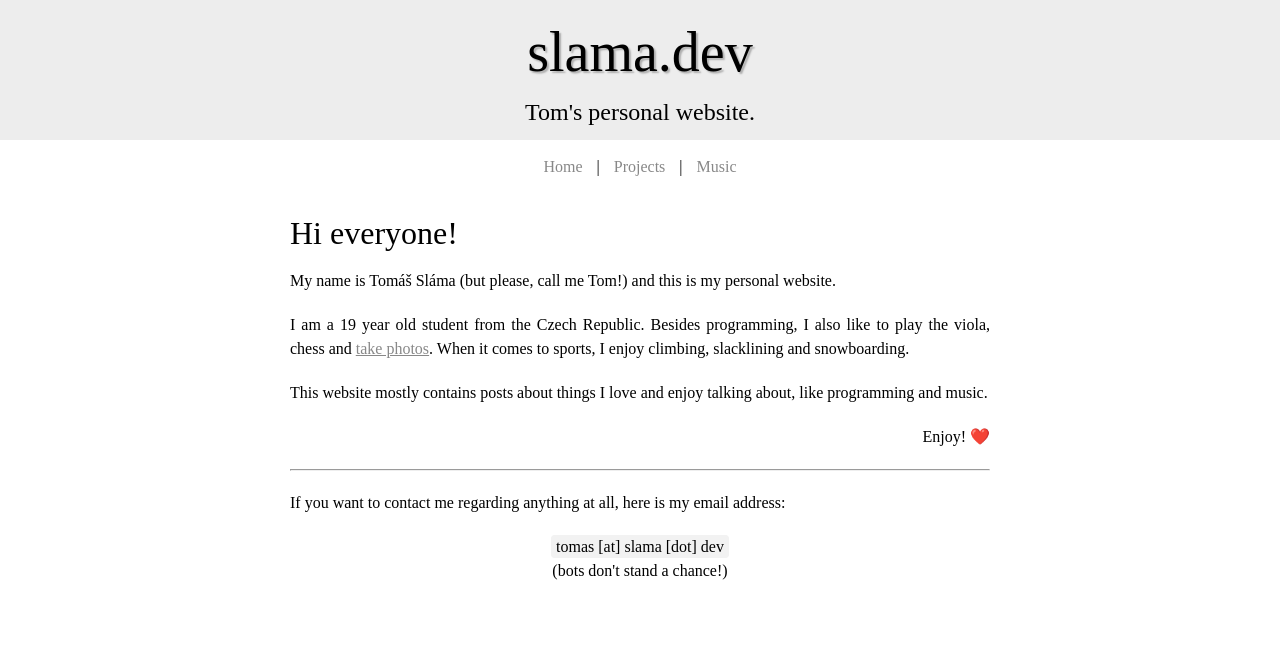
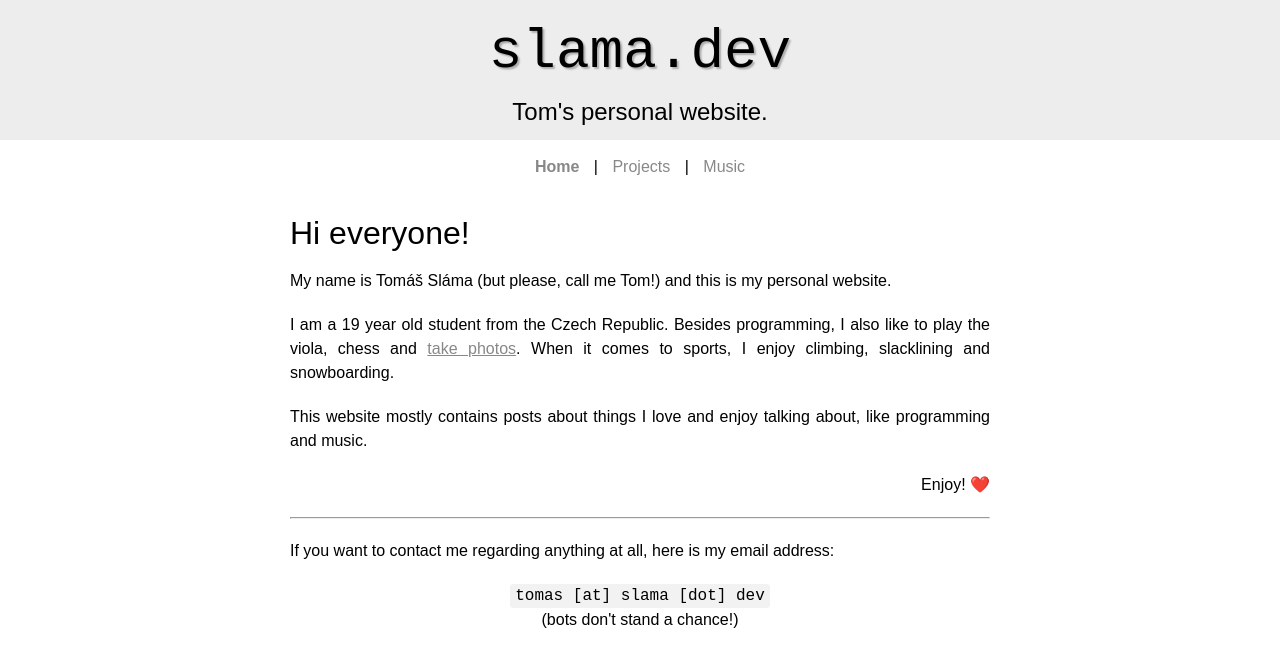
Before and after one commit to xiaoxiae/slama.dev, a Jekyll site: the page built from index.html, in a window 1280 px wide. Shown: the top 667 px of the page. Built offline with Jekyll 4.4.1, drawn with Linux system fonts in a browser that asks for light colours; some web fonts are replaced.

Commit message:
fix font weight issues

```diff
--- a/_includes/head.html
+++ b/_includes/head.html
@@ -7,7 +7,7 @@
   <meta name="description" content="site.description">
 
   <!-- FONTS -->
-  <link rel="stylesheet" href="https://code.cdn.mozilla.net/fonts/fira.css">
+  <link href="https://fonts.googleapis.com/css?family=Fira+Mono|Fira+Sans" rel="stylesheet">
 
   <!-- USE THE GENERATED STYLESHEETS -->
   <link rel="stylesheet" href="{{'/assets/css/main.css' | absolute_url}}">
--- a/_sass/_main.scss
+++ b/_sass/_main.scss
@@ -70,13 +70,13 @@ $list-item-left-padding: 25px;  // makes it so bullets don't stick out the page
   }
 }
 
-.current-page-item {font-weight: 500 !important;}
+.current-page-item {font-weight: bold !important;}
 
 // title formatting
 .title {
   a {
     font-size: $title-size;
-    font-family:"Fira Code";
+    font-family:"Fira Code Light", monospace;
     text-decoration: none;
   }
 
@@ -96,7 +96,7 @@ $list-item-left-padding: 25px;  // makes it so bullets don't stick out the page
 
 // code highlight formatting
 .highlight {
-  span, code, pre {font-family:"Fira Code";}
+  span, code, pre {font-family:"Fira Code Light", monospace;}
 
   pre {
     border: 1px solid;
@@ -108,7 +108,7 @@ $list-item-left-padding: 25px;  // makes it so bullets don't stick out the page
 }
 
 .highlighter-rouge {
-  font-family:"Fira Code";
+  font-family:"Fira Code Light", monospace;
   margin-bottom: $line-spacing;
 
   border: 1px solid;
@@ -122,9 +122,8 @@ $list-item-left-padding: 25px;  // makes it so bullets don't stick out the page
 
 body {
   // text formatting
-  font-family:"Fira Sans";
+  font-family:"Fira Sans Light", sans-serif;
   text-align: justify;
-  font-weight: 300;
   line-height: 1.5;
 
 
```
